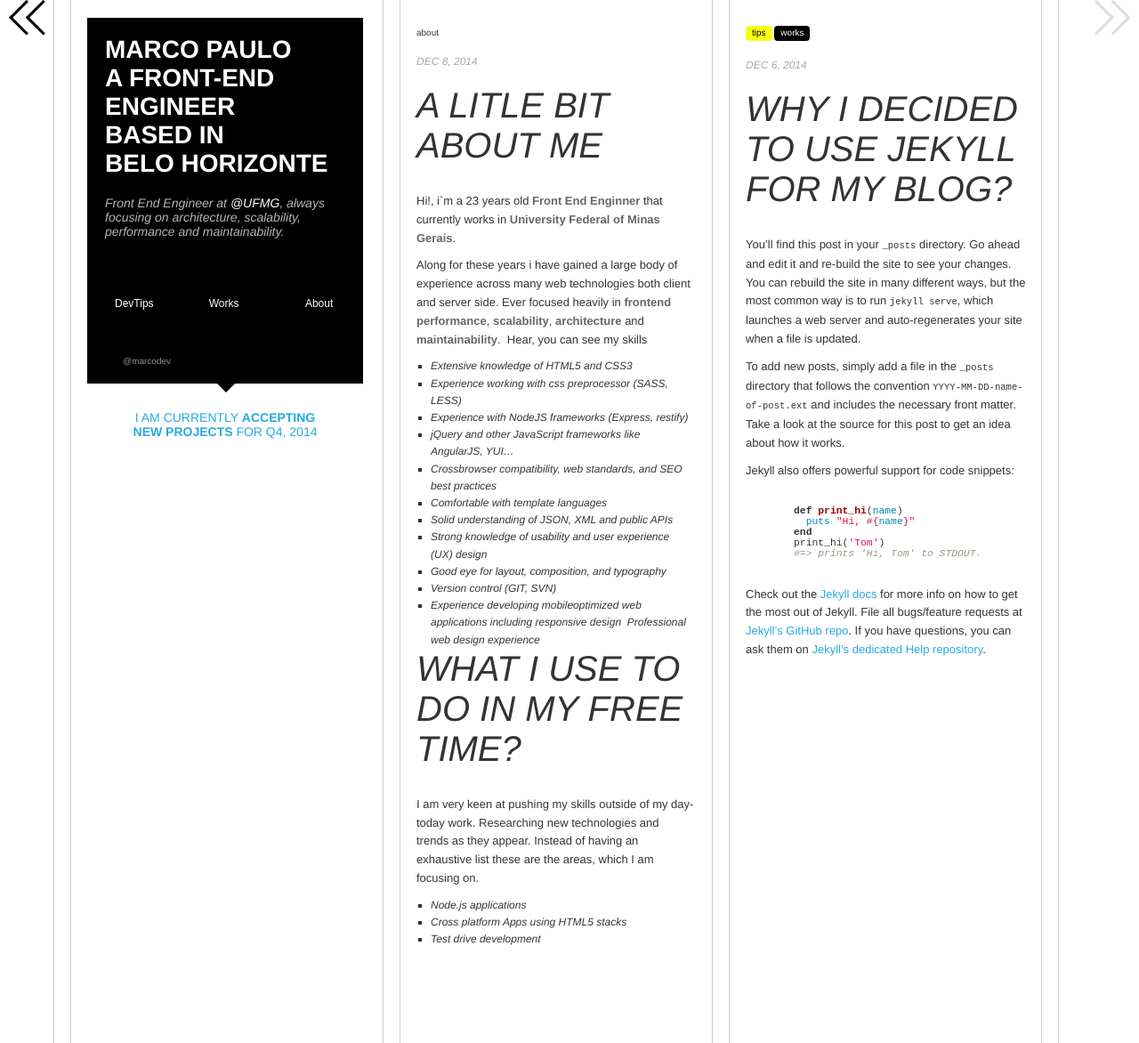
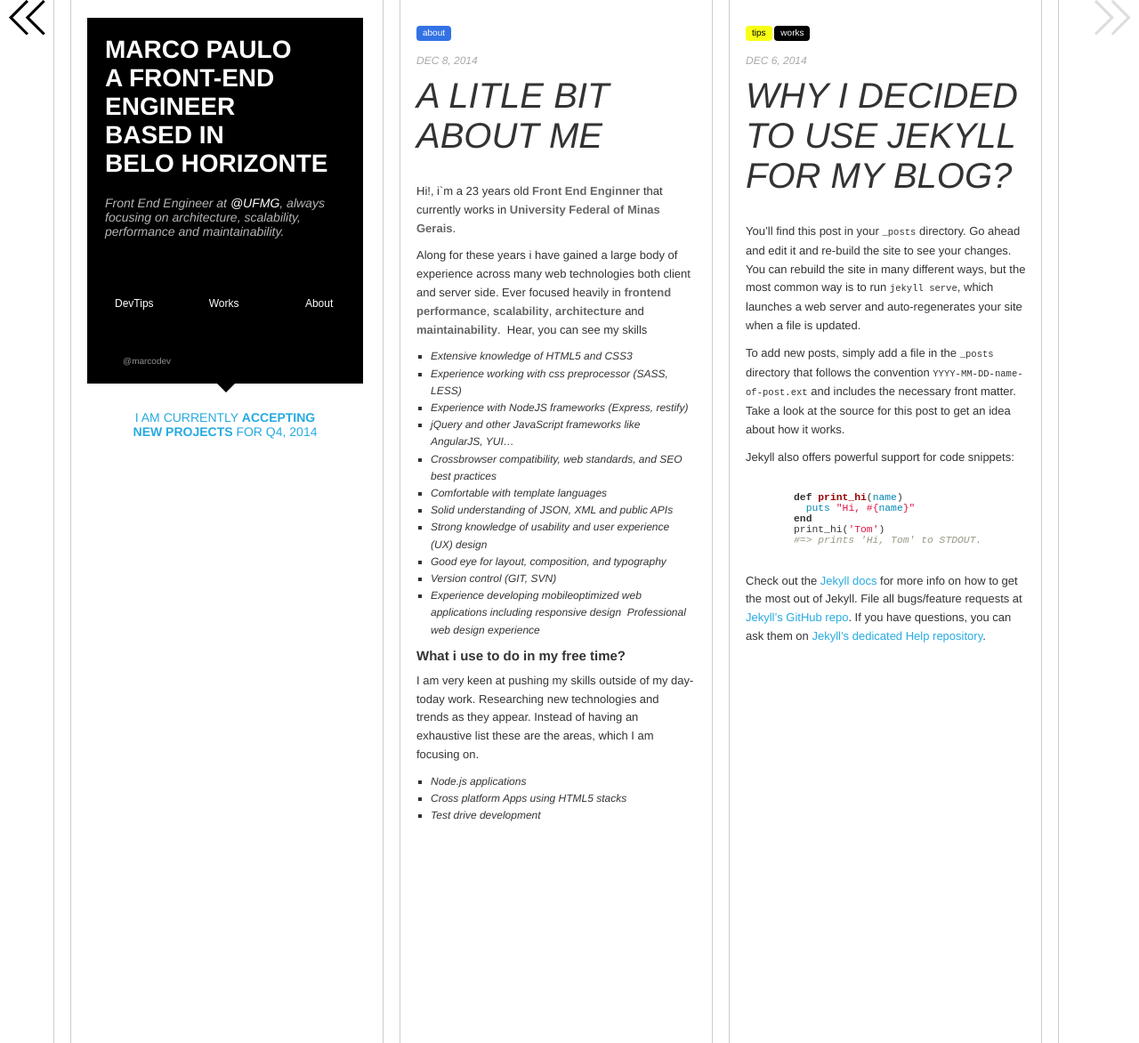
Before and after one commit to devmarco/devmarco.github.io, a Jekyll site: the page built from index.html, in a window 1280 px wide and 1172 px high. Shown: the whole window at 89% size. Built offline with Jekyll 4.4.1, drawn with Linux system fonts in a browser that asks for light colours; comment, search, counter and statistics services are not loaded.

Commit message:
Fix bugs

```diff
--- a/_posts/2014-12-06-welcome-to-jekyll.markdown
+++ b/_posts/2014-12-06-welcome-to-jekyll.markdown
@@ -1,7 +1,6 @@
 ---
 title:  "Why I decided to use Jekyll for my blog?"
 date:   2014-12-06 22:20:12
-categories: jekyll update
 tags: ['tips','works']
 ---
 You’ll find this post in your `_posts` directory. Go ahead and edit it and re-build the site to see your changes. You can rebuild the site in many different ways, but the most common way is to run `jekyll serve`, which launches a web server and auto-regenerates your site when a file is updated.
--- a/_sass/base/_structure.scss
+++ b/_sass/base/_structure.scss
@@ -43,7 +43,7 @@
         display: block;
     }
     .header {
-        margin: 20px 0;
+        margin: 15px 0 10px 0;
         @extend .cf;
     }
     .content {
--- a/_sass/objects/_labels.scss
+++ b/_sass/objects/_labels.scss
@@ -19,3 +19,9 @@
     color: #fff;
     @extend .label;
 }
+
+.label--about {
+    background-color: #3372E5;
+    color: #fff;
+    @extend .label;
+}
--- a/_sass/partials/_posts.scss
+++ b/_sass/partials/_posts.scss
@@ -2,7 +2,7 @@
     strong {
         color: #666;
     }
-    h2 {
+    h1 {
         font-weight: 100;
         text-transform: uppercase;
         word-wrap: break-word;
@@ -23,7 +23,7 @@
             @extend %f10;
         }
     }
-    p {
+    p, h2, h3, h4, h5 {
         margin: 10px 0;
     }
     a {
--- a/index.html
+++ b/index.html
@@ -11,7 +11,7 @@
         <div class="header">
             <time class="post__date" datetime="{{ post.date }}">{{ post.date | date: "%b %-d, %Y" }}</time>
         </div>
-        <h2>{{ post.title }}</h2>
+        <h1>{{ post.title }}</h1>
 
         {{ post.content }}
 
```
